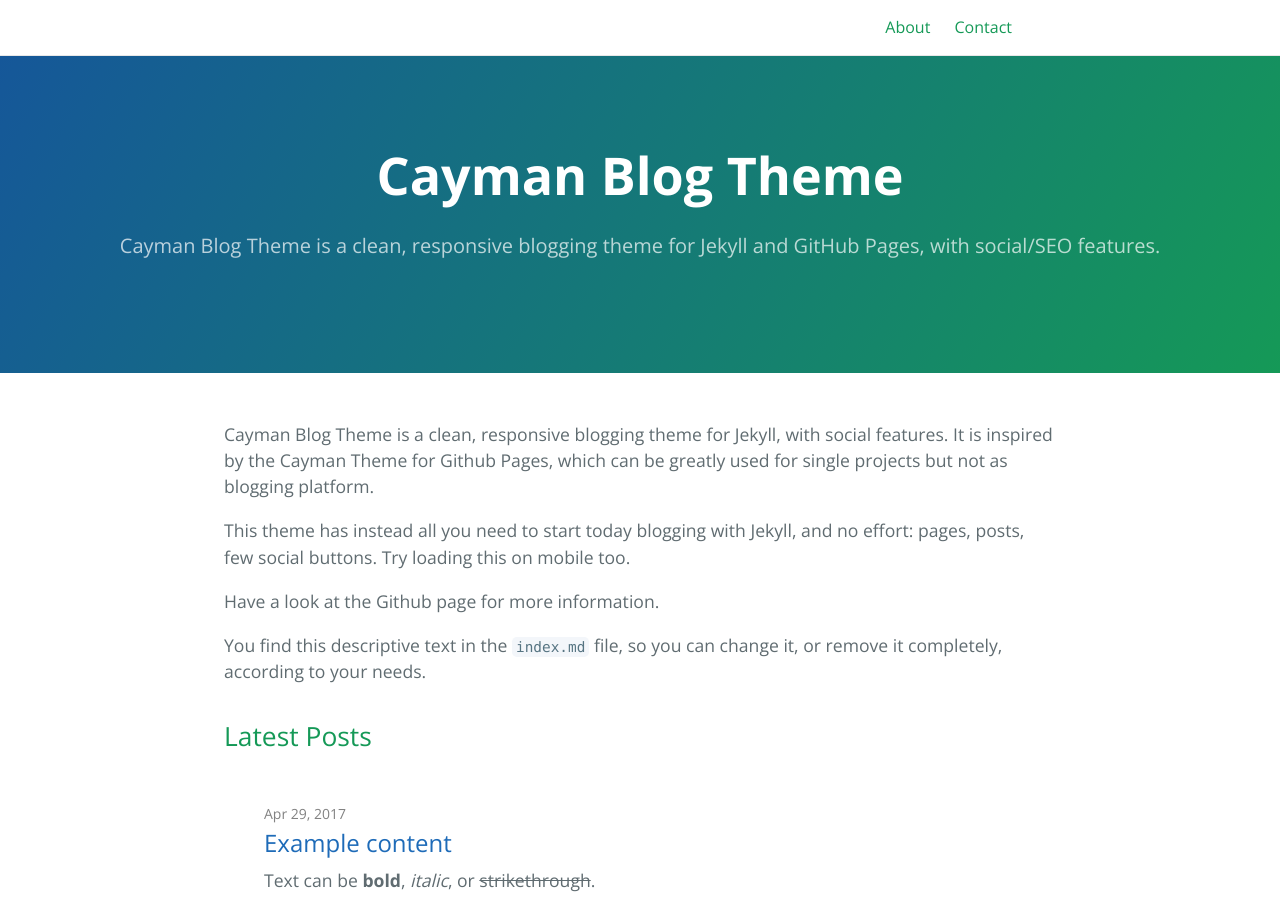
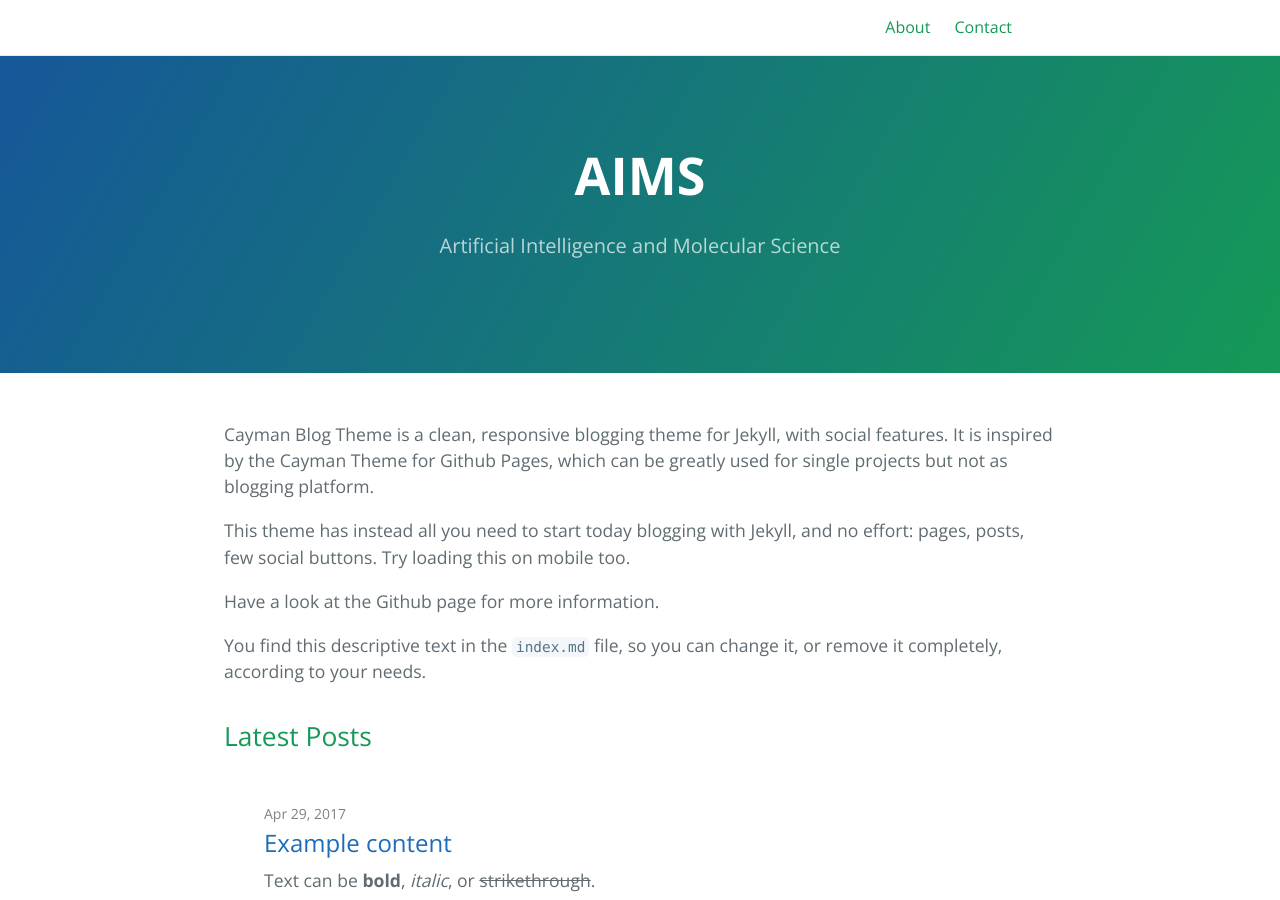
Before and after one commit to SeongokRyu/seongokryu.github.io, a Jekyll site: the page built from index.md, in a window 1280 px wide and 900 px high. Built offline with Jekyll 4.4.1, drawn with Linux system fonts in a browser that asks for light colours.

Commit message:
Update _config.yml

```diff
--- a/_config.yml
+++ b/_config.yml
@@ -1,5 +1,5 @@
-title: Cayman Blog Theme
-description: Cayman Blog Theme is a clean, responsive blogging theme for Jekyll and GitHub Pages, with social/SEO features.
+title: AIMS
+description: Artificial Intelligence and Molecular Science
 show_downloads: true
 
 baseurl: "" # change this to the subpath of your site, e.g. /blog. Leave it empty if you don't need it.
```
